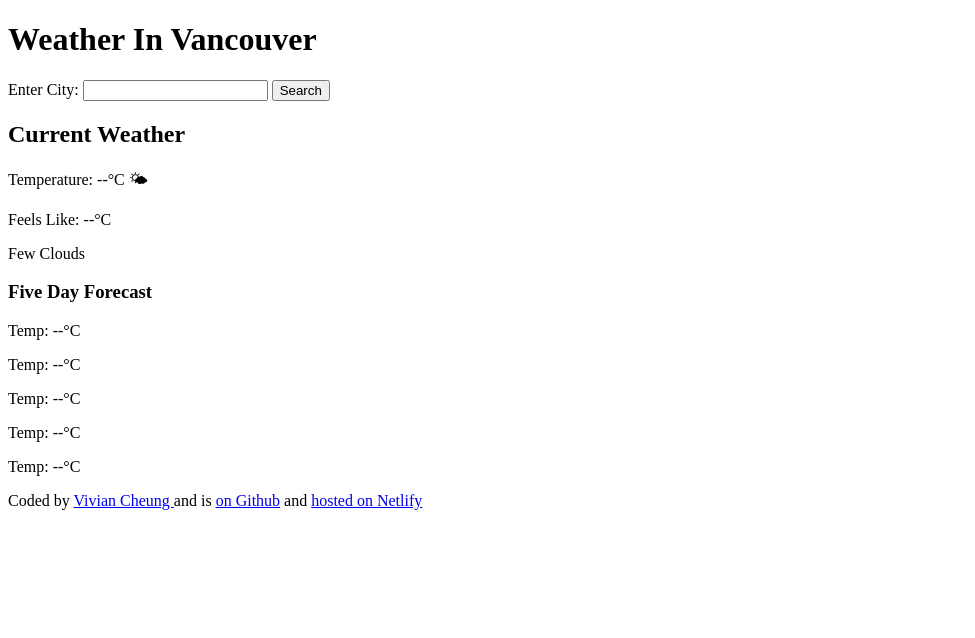
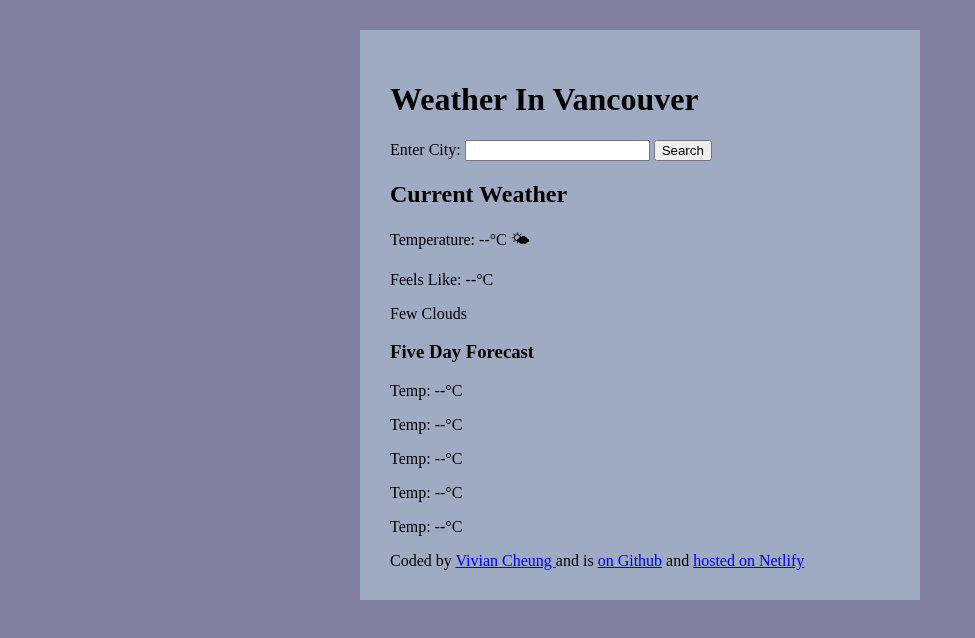
Before and after one commit to vcheungg/v-weather-app, a plain HTML site: page index.html in a window 1280 px wide. Shown: the whole page, without its empty margins (0-975 px from the left). Drawn offline with Linux system fonts and the light colour scheme.

Commit message:
Added div weather-section/some css colour

```diff
--- a/index.html
+++ b/index.html
@@ -7,6 +7,7 @@
     <title>Weather</title>
   </head>
   <body>
+    <div class="weather-section">
       <header>
         <h1>Weather In <span id="city-name">Vancouver</span></h1>
         <form id="city-form">
@@ -52,7 +53,9 @@
       </section>
       <footer>
         Coded by
-      <a href="https://github.com/vcheungg" target="_blank"> Vivian Cheung </a>
+        <a href="https://github.com/vcheungg" target="_blank">
+          Vivian Cheung
+        </a>
         and is
         <a href="https://github.com/vcheungg/v-weather-app" target="_blank">
           on Github</a
@@ -62,5 +65,6 @@
           hosted on Netlify</a
         >
       </footer>
+    </div>
   </body>
 </html>
--- a/src/style.css
+++ b/src/style.css
@@ -0,0 +1,10 @@
+body {
+  background-color: #817fa0;
+}
+
+.weather-section {
+  background-color: #9faac3;
+  max-width: 500px;
+  margin: 30px auto;
+  padding: 30px;
+}
```
Lines whose indentation alone changed are shown as unchanged.
